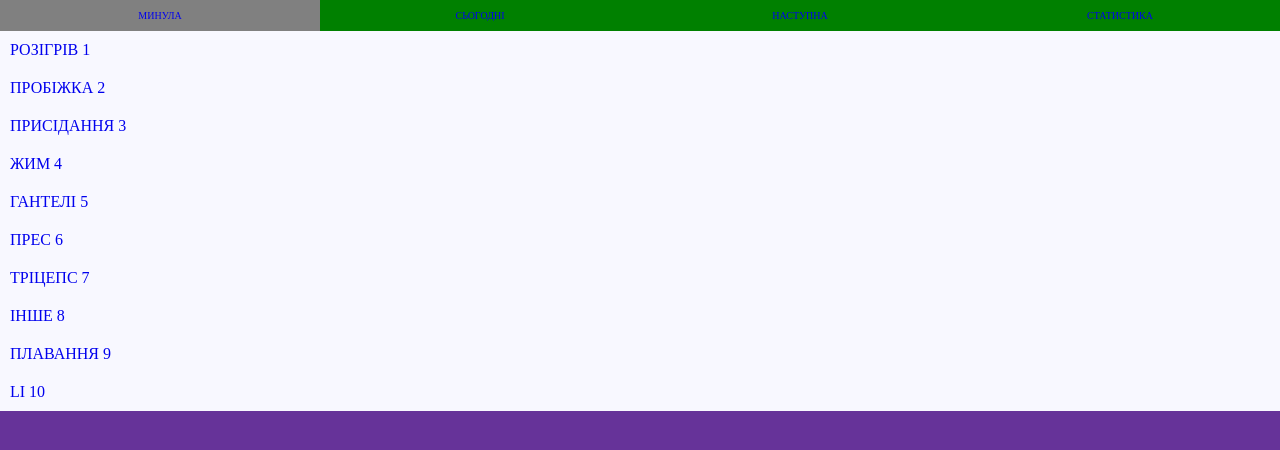
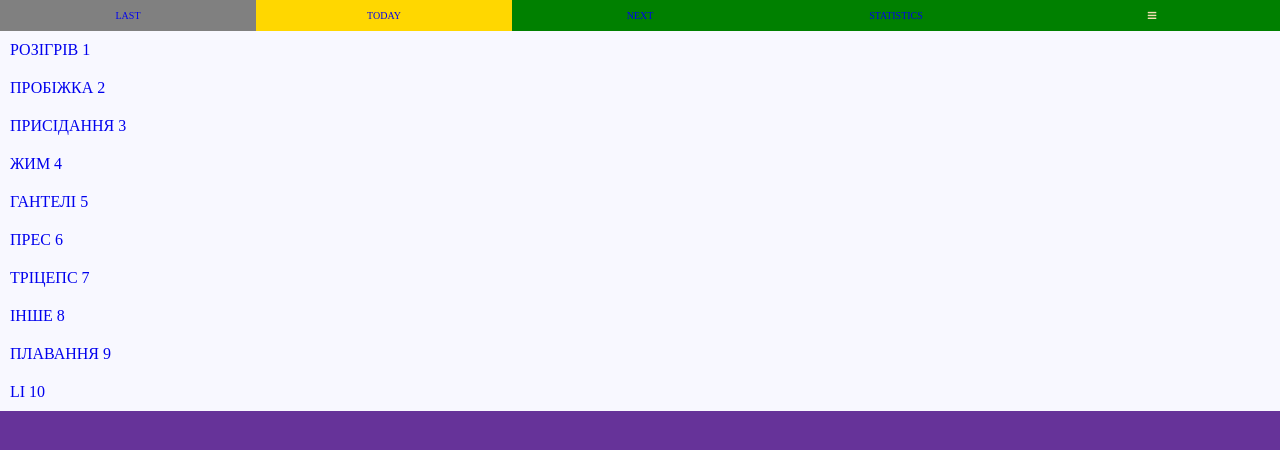
Before and after one commit to Radist2007/sportsDiary, a plain HTML site: page index.html in a window 1280 px wide. Drawn offline with Linux system fonts and the light colour scheme.

Commit message:
change menu text & css++

```diff
--- a/css/style.css
+++ b/css/style.css
@@ -30,12 +30,19 @@ body {
     background-color: green;
     padding: 10px 4px;
     display: block;
-    width: 25%;
+    width: 20%;
     font-size: 10px;
     text-align: center;
+    color: wheat;
+}
+.menu > li:hover {
+    background-color: gray;
 }
 
-.menu > li:hover {
+#today {
+    background-color: gold;
+}
+#today:hover {
     background-color: gray;
 }
 
--- a/index.html
+++ b/index.html
@@ -6,6 +6,7 @@
         <meta name="viewport" content="width=device-width, initial-scale=1">
         <link href="css/style.css" rel="stylesheet">
         <link href="css/media.css" rel="stylesheet">
+        <link rel="stylesheet" href="https://cdnjs.cloudflare.com/ajax/libs/font-awesome/4.7.0/css/font-awesome.min.css">
     </head>
     <body>
         <div class="container">
@@ -13,10 +14,11 @@
             <header class="header">
                 <nav class="nav">
                     <menu class="menu">
-                        <li><a href="#">минула</a></li>
-                        <li><a href="#">сьогодні</a></li>
-                        <li><a href="#">наступна</a></li>
-                        <li><a href="#">статистика</a></li>
+                        <li><a href="#">last</a></li>
+                        <li id="today"><a href="#">today</a></li>
+                        <li><a href="#">next</a></li>
+                        <li><a href="#">statistics</a></li>
+                        <li><i class="fa fa-reorder"></i></li>
                     </menu>
                 </nav>
             </header>
```
